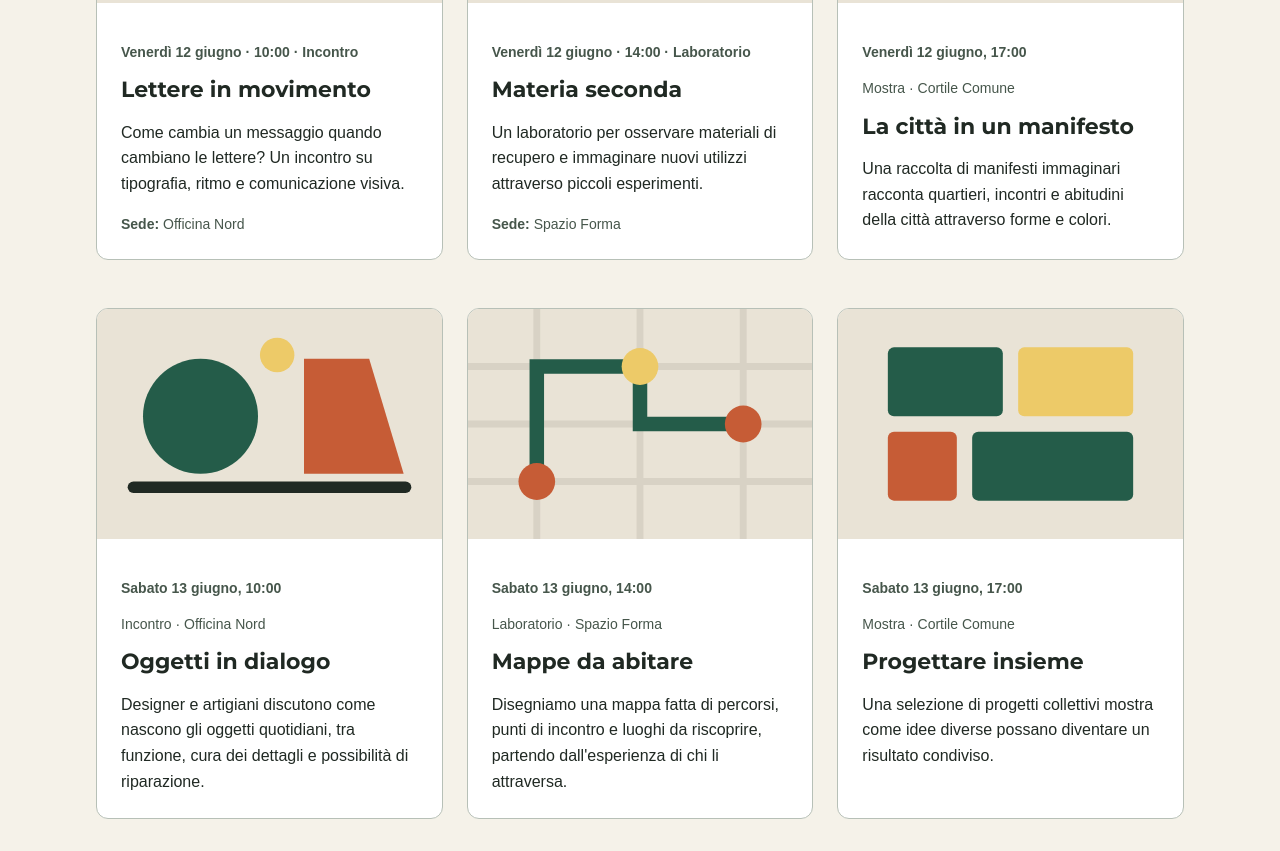
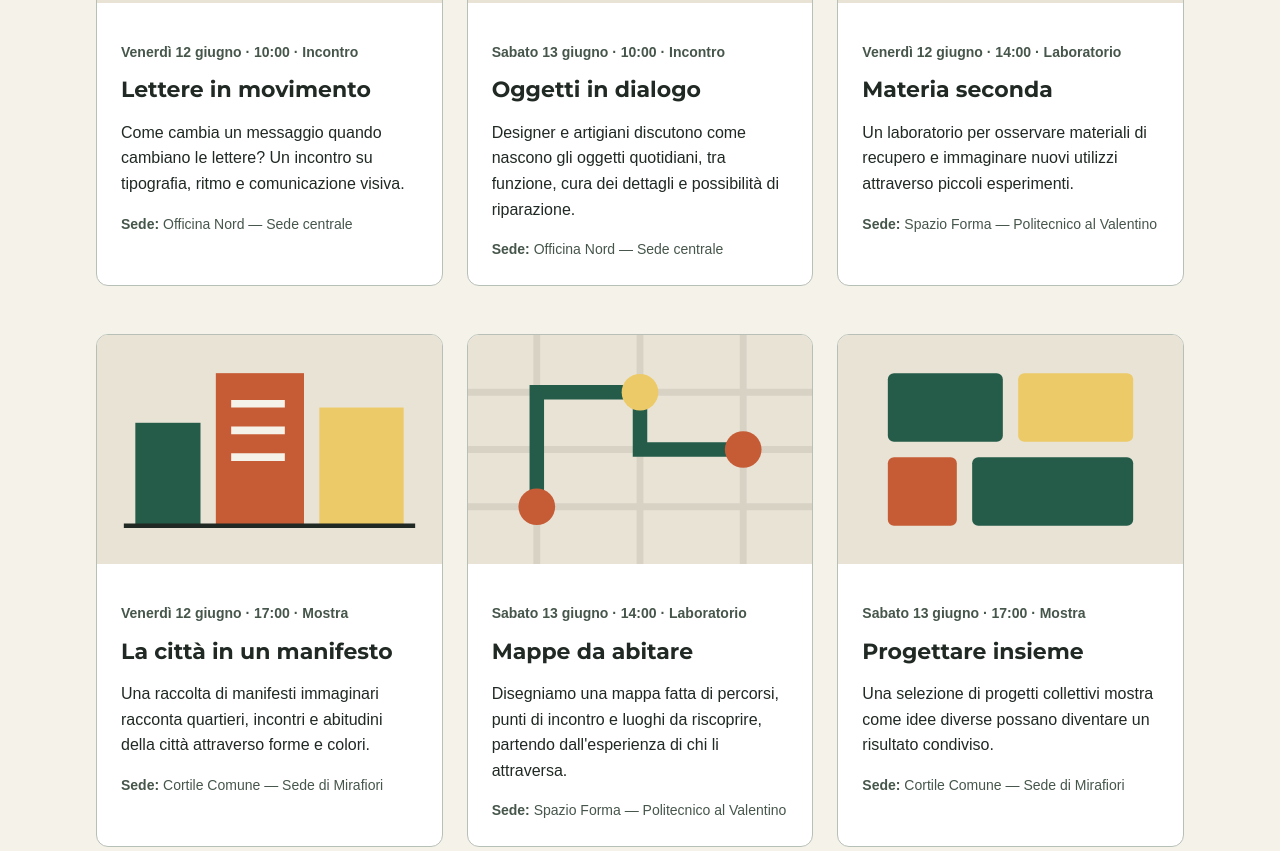
Before and after one commit to gavegliotommaso7/festival-segnale, a plain HTML site: page programma.html in a window 1280 px wide. Shown: the part 770-1621 px from the top of the page. Drawn offline with Linux system fonts and the light colour scheme.

Commit message:
consegna 25/11

```diff
--- /dev/null
+++ b/dati/eventi.json
@@ -0,0 +1,68 @@
+[
+  {
+    "id": 1,
+    "titolo": "Lettere in movimento",
+    "data": "2026-06-12",
+    "orario": "10:00",
+    "categoria": "Incontro",
+    "descrizione": "Come cambia un messaggio quando cambiano le lettere? Un incontro su tipografia, ritmo e comunicazione visiva.",
+    "immagine": "assets/lettere-in-movimento.svg",
+    "immagine_alt": "Lettere geometriche disposte su una griglia",
+    "sede_id": 1
+  },
+  {
+    "id": 4,
+    "titolo": "Oggetti in dialogo",
+    "data": "2026-06-13",
+    "orario": "10:00",
+    "categoria": "Incontro",
+    "descrizione": "Designer e artigiani discutono come nascono gli oggetti quotidiani, tra funzione, cura dei dettagli e possibilità di riparazione.",
+    "immagine": "assets/oggetti-dialogo.svg",
+    "immagine_alt": "Due forme geometriche si fronteggiano sopra una linea comune.",
+    "sede_id": 1
+  },
+{
+  "id": 2,
+  "titolo": "Materia seconda",
+  "data": "2026-06-12",
+  "orario": "14:00",
+  "categoria": "Laboratorio",
+  "descrizione": "Un laboratorio per osservare materiali di recupero e immaginare nuovi utilizzi attraverso piccoli esperimenti.",
+  "immagine": "assets/materia-seconda.svg",
+  "immagine_alt": "Forme sovrapposte che richiamano campioni di materiali",
+  "sede_id": 2
+},
+{
+  "id": 3,
+  "titolo": "La città in un manifesto",
+  "data": "2026-06-12",
+  "orario": "17:00",
+  "categoria": "Mostra",
+  "descrizione": "Una raccolta di manifesti immaginari racconta quartieri, incontri e abitudini della città attraverso forme e colori.",
+  "immagine": "assets/citta-manifesto.svg",
+  "immagine_alt": "Rettangoli colorati compongono una città astratta.",
+  "sede_id": 3
+},
+{
+  "id": 5,
+  "titolo": "Mappe da abitare",
+  "data": "2026-06-13",
+  "orario": "14:00",
+  "categoria": "Laboratorio",
+  "descrizione": "Disegniamo una mappa fatta di percorsi, punti di incontro e luoghi da riscoprire, partendo dall'esperienza di chi li attraversa.",
+  "immagine": "assets/mappe-abitare.svg",
+  "immagine_alt": "Un percorso collega tre punti su una mappa geometrica.",
+  "sede_id": 2
+},
+{
+  "id": 6,
+  "titolo": "Progettare insieme",
+  "data": "2026-06-13",
+  "orario": "17:00",
+  "categoria": "Mostra",
+  "descrizione": "Una selezione di progetti collettivi mostra come idee diverse possano diventare un risultato condiviso.",
+  "immagine": "assets/progettare-insieme.svg",
+  "immagine_alt": "Moduli di colori diversi si incastrano in una composizione comune.",
+  "sede_id": 3
+}
+]
--- /dev/null
+++ b/dati/sedi.json
@@ -0,0 +1,17 @@
+[
+  {
+    "id": 1,
+    "nome": "Officina Nord — Sede centrale",
+    "indirizzo": "Corso Duca degli Abruzzi 24, Torino"
+  },
+{
+  "id": 2,
+  "nome": "Spazio Forma — Politecnico al Valentino",
+  "indirizzo": "Viale Mattioli 39, Torino"
+},
+{
+  "id": 3,
+  "nome": "Cortile Comune — Sede di Mirafiori",
+  "indirizzo": "Corso Luigi Settembrini 178, Torino"
+}
+]
--- a/programma.html
+++ b/programma.html
@@ -30,82 +30,105 @@
       <p class="reading-text">Il venerdì esploriamo lettere, materiali e immagini. Il sabato incontriamo oggetti, mappe e progetti condivisi. Scopri gli appuntamenti e i luoghi del festival.</p>
     </section>
 
-    <section class="content-section" aria-labelledby="titolo-eventi">
-      <h2 id="titolo-eventi">Gli appuntamenti</h2>
-      <div class="event-grid">
-        <article class="event-card">
-          <img src="assets/lettere-in-movimento.svg" alt="Lettere geometriche disposte su una griglia" width="900" height="600">
-          <div class="event-body">
-            <p class="event-meta">Venerdì 12 giugno · 10:00 · Incontro</p>
-            <h3>Lettere in movimento</h3>
-            <p>Come cambia un messaggio quando cambiano le lettere? Un incontro su tipografia, ritmo e comunicazione visiva.</p>
-            <p class="event-place"><strong>Sede:</strong> Officina Nord</p>
-          </div>
-        </article>
-        <article class="event-card">
-          <img src="assets/materia-seconda.svg" alt="Forme sovrapposte che richiamano campioni di materiali" width="900" height="600">
-          <div class="event-body">
-            <p class="event-meta">Venerdì 12 giugno · 14:00 · Laboratorio</p>
-            <h3>Materia seconda</h3>
-            <p>Un laboratorio per osservare materiali di recupero e immaginare nuovi utilizzi attraverso piccoli esperimenti.</p>
-            <p class="event-place"><strong>Sede:</strong> Spazio Forma</p>
-          </div>
-        </article>
-        <article class="event-card">
-    <img
-      src="assets/citta-manifesto.svg"
-      alt="Rettangoli colorati compongono una città astratta."
-    >
-    <div class="event-body">
-      <p class="event-meta">Venerdì 12 giugno, 17:00</p>
-      <p class="event-place">Mostra · Cortile Comune</p>
-      <h3>La città in un manifesto</h3>
-      <p>Una raccolta di manifesti immaginari racconta quartieri, incontri e abitudini della città attraverso forme e colori.</p>
-    </div>
-  </article>
 
-  <article class="event-card">
-    <img
-      src="assets/oggetti-dialogo.svg"
-      alt="Due forme geometriche si fronteggiano sopra una linea comune."
-    >
-    <div class="event-body">
-      <p class="event-meta">Sabato 13 giugno, 10:00</p>
-      <p class="event-place">Incontro · Officina Nord</p>
-      <h3>Oggetti in dialogo</h3>
-      <p>Designer e artigiani discutono come nascono gli oggetti quotidiani, tra funzione, cura dei dettagli e possibilità di riparazione.</p>
-    </div>
-  </article>
+<section class="content-section" aria-labelledby="titolo-eventi">
+  <h2 id="titolo-eventi">Gli appuntamenti</h2>
+  <p id="event-status" aria-live="polite">Caricamento degli eventi...</p>
+  <div class="event-grid" id="event-grid"></div>
+</section>
 
-  <article class="event-card">
-    <img
-      src="assets/mappe-abitare.svg"
-      alt="Un percorso collega tre punti su una mappa geometrica."
-    >
-    <div class="event-body">
-      <p class="event-meta">Sabato 13 giugno, 14:00</p>
-      <p class="event-place">Laboratorio · Spazio Forma</p>
-      <h3>Mappe da abitare</h3>
-      <p>Disegniamo una mappa fatta di percorsi, punti di incontro e luoghi da riscoprire, partendo dall'esperienza di chi li attraversa.</p>
-    </div>
-  </article>
-
-  <article class="event-card">
-    <img
-      src="assets/progettare-insieme.svg"
-      alt="Moduli di colori diversi si incastrano in una composizione comune."
-    >
-    <div class="event-body">
-      <p class="event-meta">Sabato 13 giugno, 17:00</p>
-      <p class="event-place">Mostra · Cortile Comune</p>
-      <h3>Progettare insieme</h3>
-      <p>Una selezione di progetti collettivi mostra come idee diverse possano diventare un risultato condiviso.</p>
-    </div>
-  </article>
-      </div>
-    </section>
   </main>
 
   <footer class="site-footer"><div class="container"><p>Segnale · Progetto didattico · Festival immaginario</p></div></footer>
+
+<script>
+  const eventGrid = document.getElementById('event-grid');
+  const eventStatus = document.getElementById('event-status');
+
+  function escapeHTML(value) {
+    return String(value ?? '').replace(/[&<>"']/g, char => ({
+      '&': '&amp;',
+      '<': '&lt;',
+      '>': '&gt;',
+      '"': '&quot;',
+      "'": '&#39;'
+    })[char]);
+  }
+
+  async function caricaEventi() {
+    try {
+      const [eventiResponse, sediResponse] = await Promise.all([
+        fetch('dati/eventi.json'),
+        fetch('dati/sedi.json')
+      ]);
+
+      if (!eventiResponse.ok || !sediResponse.ok) {
+        throw new Error('Impossibile leggere i file JSON');
+      }
+
+      const eventi = await eventiResponse.json();
+      const sedi = await sediResponse.json();
+
+      eventStatus.textContent = '';
+
+      if (eventi.length === 0) {
+        eventStatus.textContent = 'Non ci sono eventi disponibili.';
+        return;
+      }
+
+      const sediPerId = new Map(
+        sedi.map(sede => [sede.id, sede])
+      );
+
+      eventGrid.innerHTML = eventi.map(evento => {
+        const sede = sediPerId.get(evento.sede_id);
+        const nomeSede = sede ? sede.nome : 'Sede da definire';
+
+        const data = new Date(evento.data + 'T12:00:00');
+        const dataFormattata = new Intl.DateTimeFormat('it-IT', {
+          weekday: 'long',
+          day: 'numeric',
+          month: 'long'
+        }).format(data);
+
+        const dataMaiuscola = dataFormattata.charAt(0).toUpperCase()
+          + dataFormattata.slice(1);
+
+        return `
+          <article class="event-card">
+            <img
+              src="${escapeHTML(evento.immagine)}"
+              alt="${escapeHTML(evento.immagine_alt)}"
+              width="900"
+              height="600"
+            >
+            <div class="event-body">
+              <p class="event-meta">
+                ${escapeHTML(dataMaiuscola)} ·
+                ${escapeHTML(evento.orario)} ·
+                ${escapeHTML(evento.categoria)}
+              </p>
+              <h3>${escapeHTML(evento.titolo)}</h3>
+              <p>${escapeHTML(evento.descrizione)}</p>
+              <p class="event-place">
+                <strong>Sede:</strong> ${escapeHTML(nomeSede)}
+              </p>
+            </div>
+          </article>
+        `;
+      }).join('');
+
+    } catch (errore) {
+      console.error(errore);
+      eventStatus.textContent =
+        'Non è stato possibile caricare gli eventi. Riprova più tardi.';
+    }
+  }
+
+  caricaEventi();
+</script>
 </body>
 </html>
+
+</body>
+</html>
--- a/style.css
+++ b/style.css
@@ -327,3 +327,23 @@ h3 {
   outline-offset: 4px;
   border-radius: 4px;
 }
+
+.meteo-box {
+  padding: 1.5rem;
+  border: 1px solid #b7c0b7;
+  border-radius: .75rem;
+  background: #fff;
+}
+
+.meteo-box p:first-child {
+  margin-top: 0;
+}
+
+.meteo-nota,
+.meteo-fonte {
+  font-size: .9rem;
+}
+
+.meteo-nota {
+  margin-top: 1.5rem;
+}
```
Also changed, not shown: info.html (+69 -0 lines), 1 other file.
